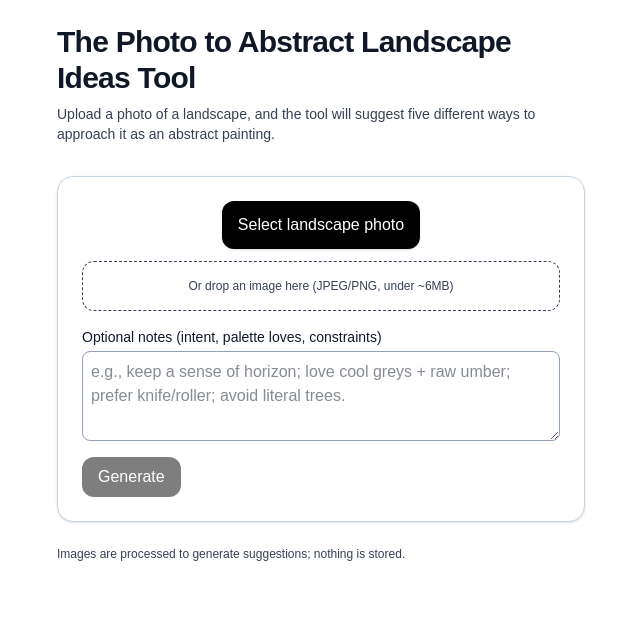
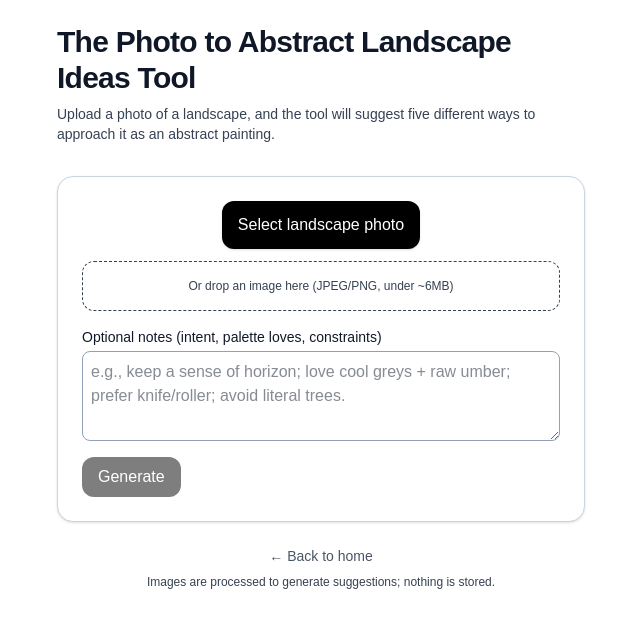
Before and after one commit to MichelleTSlee/art-title-generator, a Next.js app: page /abstractify in a window 1280 px wide. Shown: the top 628 px of the page, without its empty margins (319-959 px from the left). Built offline with nearby package versions, Linux system fonts and the light colour scheme.

Commit message:
Add Back to home links to original 3 tools

```diff
--- a/src/app/abstractify/page.tsx
+++ b/src/app/abstractify/page.tsx
@@ -1,5 +1,6 @@
 "use client";
 import React, { useRef, useState, useCallback } from "react";
+import Link from "next/link";
 
 type Path = {
   level: 1 | 2 | 3 | 4 | 5;
@@ -311,7 +312,10 @@ export default function AbstractifyPage() {
         </div>
       )}
 
-      <footer className="text-xs text-gray-700 mt-6">
+      <footer className="text-xs text-gray-700 mt-6 text-center">
+        <Link href="/" className="text-sm text-gray-600 hover:text-gray-900 block mb-2">
+          ← Back to home
+        </Link>
         Images are processed to generate suggestions; nothing is stored.
       </footer>
     </main>
--- a/src/app/statement/page.tsx
+++ b/src/app/statement/page.tsx
@@ -3,6 +3,7 @@
 // ======================
 "use client";
 import React, { useMemo, useState } from "react";
+import Link from "next/link";
 
 // ---- Strong types for questions/answers ----
 type QKey =
@@ -304,7 +305,10 @@ async function copyTextSafe(key: "statement" | "bio", text: string) {
 )}
 
 
-      <footer className="text-xs text-gray-700 mt-6">
+      <footer className="text-xs text-gray-700 mt-6 text-center">
+        <Link href="/" className="text-sm text-gray-600 hover:text-gray-900 block mb-2">
+          ← Back to home
+        </Link>
         Text is processed to generate your statement; nothing is stored.
       </footer>
     </main>
--- a/src/app/title/page.tsx
+++ b/src/app/title/page.tsx
@@ -1,5 +1,6 @@
 "use client";
 import React, { useRef, useState, useCallback } from "react";
+import Link from "next/link";
 
 const TONES = ["poetic", "cinematic", "minimal", "lyrical", "mysterious"] as const;
 type Tone = typeof TONES[number];
@@ -256,7 +257,10 @@ export default function TitleToolPage() {
         </section>
       )}
 
-      <footer className="text-xs text-gray-700 mt-6">
+      <footer className="text-xs text-gray-700 mt-6 text-center">
+        <Link href="/" className="text-sm text-gray-600 hover:text-gray-900 block mb-2">
+          ← Back to home
+        </Link>
         Images are processed to generate titles; nothing is stored.
       </footer>
     </main>
```
